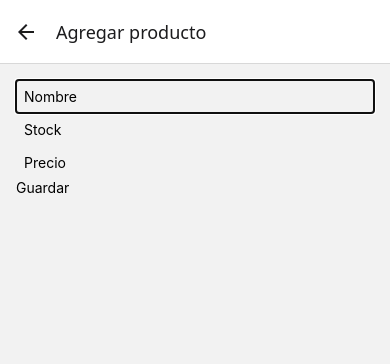
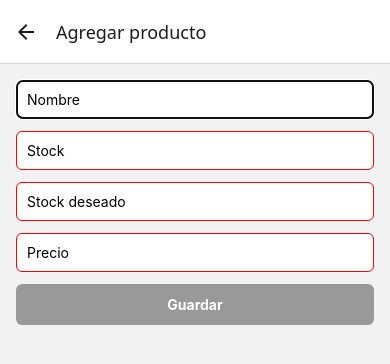
Before and after one commit to NICOGATT/controlDeStockRppro, a React Native app: screen /AddProduct in a window 390 px wide. Shown: the top 364 px of the page. Built offline with nearby package versions, Linux system fonts and the light colour scheme.

Commit message:
feat(UI) : Modifique algunos estilos

```diff
--- a/src/components/ProductItem.tsx
+++ b/src/components/ProductItem.tsx
@@ -4,20 +4,20 @@ import {StyleSheet, View, Text, TouchableOpacity, Pressable} from "react-native"
 type ProductItemProps = {
     nombre : string;
     cantidadInicial: number;
-    cantidadVendida: number;
+    stockDeseado: number;
     precio : number;
     onAgregar : () => void;
     onQuitar : () => void;
     onDelete : () => void;
 }
 
-export function ProductItem({nombre, cantidadInicial, cantidadVendida, precio, onAgregar, onQuitar, onDelete} : ProductItemProps) {
+export function ProductItem({nombre, cantidadInicial, stockDeseado, precio, onAgregar, onQuitar, onDelete} : ProductItemProps) {
     const disableQuitar = cantidadInicial === 0;
     return (
-        <View style = {styles.container}>
+        <View>
             <Text style = {styles.product}>{`${nombre}`}</Text>
             <Text style = {[styles.cantidad, cantidadInicial === 0 && styles.cantidad0]}>cantidad : {cantidadInicial < 5 ? "Stock bajo" : `${cantidadInicial} unidades`}</Text>
-            <Text style = {styles.cantidadVendida}>cantidad vendida: {cantidadVendida}</Text>
+            <Text style = {styles.cantidadVendida}>Stock deseado :  {stockDeseado}</Text>
             <Text style = {styles.precio}>${precio}</Text>
             {/* //Agregue el TouchableOpacity para que no me de error en telefono ya que no se puede poner un onPress en un texto */}
             <TouchableOpacity onPress={onAgregar} style = {styles.boton}>
@@ -38,11 +38,6 @@ export function ProductItem({nombre, cantidadInicial, cantidadVendida, precio, o
 }
 
 const styles = StyleSheet.create ({
-    container : {
-        padding : 12,
-        borderBottomWidth : 1,
-        backgroundColor : "white"
-    },
     product : {
         fontSize : 16
     },
--- a/src/screens/AddProductsScreen.tsx
+++ b/src/screens/AddProductsScreen.tsx
@@ -9,8 +9,21 @@ export default function AddProductsScreen ({navigation, onAddProduct} : any) {
 
     const [precio, setPrecio] = useState("");
 
+    const [stockDeseado, setStockDeseado] = useState("");
+
+    const nombreValido = nombre.trim().length > 0;
+
+    const stockValido = !isNaN(Number(stock)) && Number(stock) > 0;
+
+    const precioValido = !isNaN(Number(precio)) && Number(precio) > 0;
+
+    const stockDeseadoValido = !isNaN(Number(stockDeseado)) && Number(stockDeseado) > 0;
+
+    const formValido = nombreValido && stockValido && precioValido && stockDeseadoValido;
+
     function handleSave() {
-        onAddProduct(nombre, stock, precio);
+        if(!formValido) return;
+        onAddProduct(nombre, stock, stockDeseado, precio);
         navigation.goBack()
     }
 
@@ -21,24 +34,34 @@ export default function AddProductsScreen ({navigation, onAddProduct} : any) {
                 value={nombre}
                 autoFocus
                 onChangeText={(text) => setNombre(text)}
-                style = {styles.input}
+                style = {[styles.input, !nombreValido && styles.inputError]}
             />
             <TextInput
                 placeholder="Stock"
                 value={stock}
                 keyboardType="numeric"
                 onChangeText={setStock}
-                style = {styles.input}
+                style = {[styles.input, !stockValido && styles.inputError]}
+            />
+            <TextInput
+                placeholder="Stock deseado"
+                value={stockDeseado}
+                keyboardType="numeric"
+                onChangeText={setStockDeseado}
+                style = {[styles.input, !stockDeseadoValido && styles.inputError]}
             />
             <TextInput
                 placeholder="Precio"
                 value={precio}
                 keyboardType="numeric"
                 onChangeText={setPrecio}
-                style = {styles.input}
+                style = {[styles.input, !precioValido && styles.inputError]}
             />
-            <Pressable onPress={handleSave}>
-                <Text>Guardar</Text>
+            <Pressable onPress={handleSave} disabled = {!formValido} style = {[
+                styles.button,
+                !formValido && styles.buttonDisabled
+            ]}>
+                <Text style={styles.buttonText}>Guardar</Text>
             </Pressable>
         </View>
     )
@@ -49,6 +72,28 @@ const styles = StyleSheet.create({
         padding : 16
     },
     input : {
-        padding : 8
+        borderWidth : 1,
+        borderColor : "#ccc",
+        padding : 10,
+        marginBottom : 12,
+        borderRadius : 6,
+        backgroundColor : "white"
+    },
+    inputError : {
+        borderColor : "red"
+    },
+    button : {
+        backgroundColor : "#4CAF50",
+        padding : 12,
+        borderRadius : 6,
+        alignItems : "center"
+    },
+    buttonDisabled : {
+        backgroundColor : "#999",
+    },
+    buttonText : {
+        color : "white",
+        fontWeight : "bold"
     }
+
 })
--- a/src/screens/MovementsScreens.tsx
+++ b/src/screens/MovementsScreens.tsx
@@ -1,24 +1,72 @@
-import {View, Text, Pressable, StyleSheet} from "react-native";
+import {View, Text, Pressable, StyleSheet, Platform} from "react-native";
 
 
 export default function MovementsScreens({movements, onClear}: any) {
     return (
         <View style={styles.container}>
-            <Pressable onPress = {onClear}>
-                <Text>🗑️ Borrar Movimientos</Text>
+            <Pressable onPress = {onClear} style = {styles.deleteButton}>
+                <Text style = {styles.deleteButtonText}>🗑️ Borrar Movimientos</Text>
             </Pressable>
 
-            {movements.map((m : any) => (
-                <View key={m.id}>
-                    <Text style = {{color : m.type === "ENTRADA" ? "green" : "red"}}>{m.productName} - {m.type} - {m.cantidad}</Text>
-                </View>
-            ))}
+            <View style = {styles.movimientos}>
+                {movements.length === 0 ? (
+                    <Text style = {styles.movimientoEmpty}> No hay movimientos registrados</Text>
+                ):(
+                    movements.map((m : any) => (
+                        <View key={m.id} style = {styles.movimientosItem}>
+                            <Text style  = {[styles.movimientoType, {color : m.type === "ENTRADA" ? "green" : "red" }]}>{m.type}</Text>
+                            <Text>{m.productName} - (x{m.cantidad})</Text>
+                            <Text style = {styles.movimientoDate}>{new Date(m.createAt).toLocaleString()}</Text>
+                        </View>
+                    ))
+                )}
+            </View>
         </View>
     )
 }
 
 const styles = StyleSheet.create({
     container: {
-        padding : 16
+        backgroundColor : "#20a4f3",
+        padding : 16,
+        width: "100%",
+        height: "100%"
+    },
+    deleteButton : {
+        backgroundColor : "#011627",
+        justifyContent : "center",
+        alignItems : "center",
+        padding : 10,
+        borderRadius : 8,
+        marginTop : 10,
+        width : Platform.OS === "web" ? "15%" : "50%"
+    },
+    deleteButtonText : {
+        color : "white",
+        fontWeight : "bold"
+    },
+    movimientos : {
+        borderRadius : 8,
+        overflow : "hidden",
+        width : "100%",
+        marginTop : 10
+    },
+    movimientoEmpty : {
+        padding : 10,
+        color : "#f6f7f8",
+        fontSize : 20
+    },
+    movimientosItem : {
+        padding : 10,
+        borderBottomWidth : 1,
+        borderColor : "#ddd",
+        backgroundColor : "#f6f7f8"
+    },
+    movimientoType : {
+        fontWeight : "bold"
+    },
+    movimientoDate : {
+        color : "gray",
+        fontSize : 12
     }
 })
--- a/src/screens/ProductsScreen.tsx
+++ b/src/screens/ProductsScreen.tsx
@@ -1,4 +1,4 @@
-import {View, Text, Pressable, StyleSheet} from "react-native";
+import {View, Text, Pressable, StyleSheet, ScrollView, Platform} from "react-native";
 import { ProductItem } from "../components/ProductItem";
 
 export default function ProductsScreen({
@@ -9,7 +9,11 @@ export default function ProductsScreen({
     borrarProducto
 } : any) {
     return (
+        <ScrollView style = {styles.container} contentContainerStyle = {styles.content}>
             <View style = {styles.container}>
+                <View style = {styles.header}>
+                    <Text style = {styles.title}>RPPRO</Text>
+                    <View style = {styles. buttonsContainer}>
                         <Pressable onPress = {() => navigation.navigate("AddProduct")}>
                             <Text>➕ Agregar Producto</Text>
                         </Pressable>
@@ -17,24 +21,34 @@ export default function ProductsScreen({
                         <Pressable onPress = {() => navigation.navigate("Movements")}>
                             <Text>📜 Ver Movimientos</Text>
                         </Pressable>
+                    </View>
+                </View>
 
-            <Text>Cantidad total: {products.length}</Text>
+                <Text style = {styles.subtitle}>Cantidad total: {products.length}</Text>
 
                 {products.length === 0 && (
                     <Text>No hay productos agregados</Text>
                 )}
 
                 {products.map((p : any) => (
+                    <View key = {p.id} style = {styles.productContainer}>
                             <ProductItem
-                    key = {p.id}
-                    {...p}
+                                nombre = {p.nombre}
+                                cantidadInicial = {p.cantidadInicial}
+                                stockDeseado = {p.stockDeseado}
+                                precio = {p.precio}
                                 onAgregar = {() => agregarStock (p.id)}
                                 onQuitar = {() => quitarStock (p.id)}
                                 onDelete = {() => borrarProducto (p.id)}
                             />
-            ))}
-
+                            <Pressable onPress={() => navigation.navigate("EditProduct", {product: p})}>
+                                <Text>✏️ Editar</Text>
+                            </Pressable>
                         </View>
+                    )
+                )}
+            </View>
+        </ScrollView>
     )
 }
 
@@ -42,6 +56,44 @@ export default function ProductsScreen({
 
 const styles = StyleSheet.create({
     container : {
-        padding : 16
+        flex : 1,
+        backgroundColor: "#20a4f3"
+    },
+    content : {
+        padding : 20
+    },
+    title : {
+        fontSize : 24,
+        fontWeight : "bold",
+        textDecorationLine: "underline"
+    },
+    header : {
+        flex : 1,
+        marginBottom : 16,
+        padding : 8,
+        backgroundColor : "white",
+        borderRadius : 8,
+        flexDirection : Platform.OS === "web" ? "row" : "column",
+        justifyContent : Platform.OS === "web" ? "space-around" : "flex-start",
+        alignItems : Platform.OS === "web" ? "center" : "flex-start",
+        marginTop : Platform.OS === "web" ? 0 : 30
+    },
+    buttonsContainer : {
+        flexDirection : "row",
+        gap : 12
+    },
+    subtitle : {
+        fontSize : 18,
+        marginBottom : 10,
+        color : "#f6f7f8"
+    },
+    productContainer : {
+        backgroundColor : "white",
+        flexDirection : "row",
+        justifyContent : "space-between",
+        alignItems : "center",
+        padding : 8,
+        borderRadius : 8,
+        marginBottom : 10,
     }
 })
```
Lines whose indentation alone changed are shown as unchanged.
